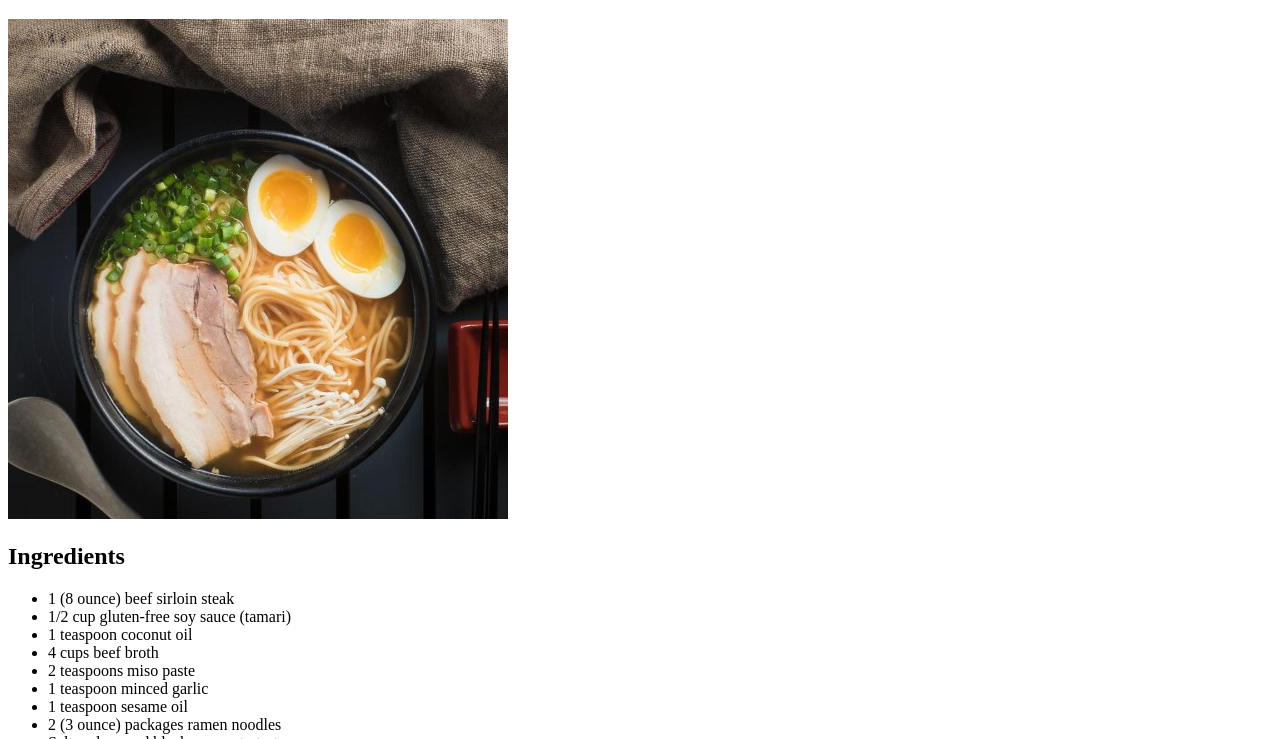
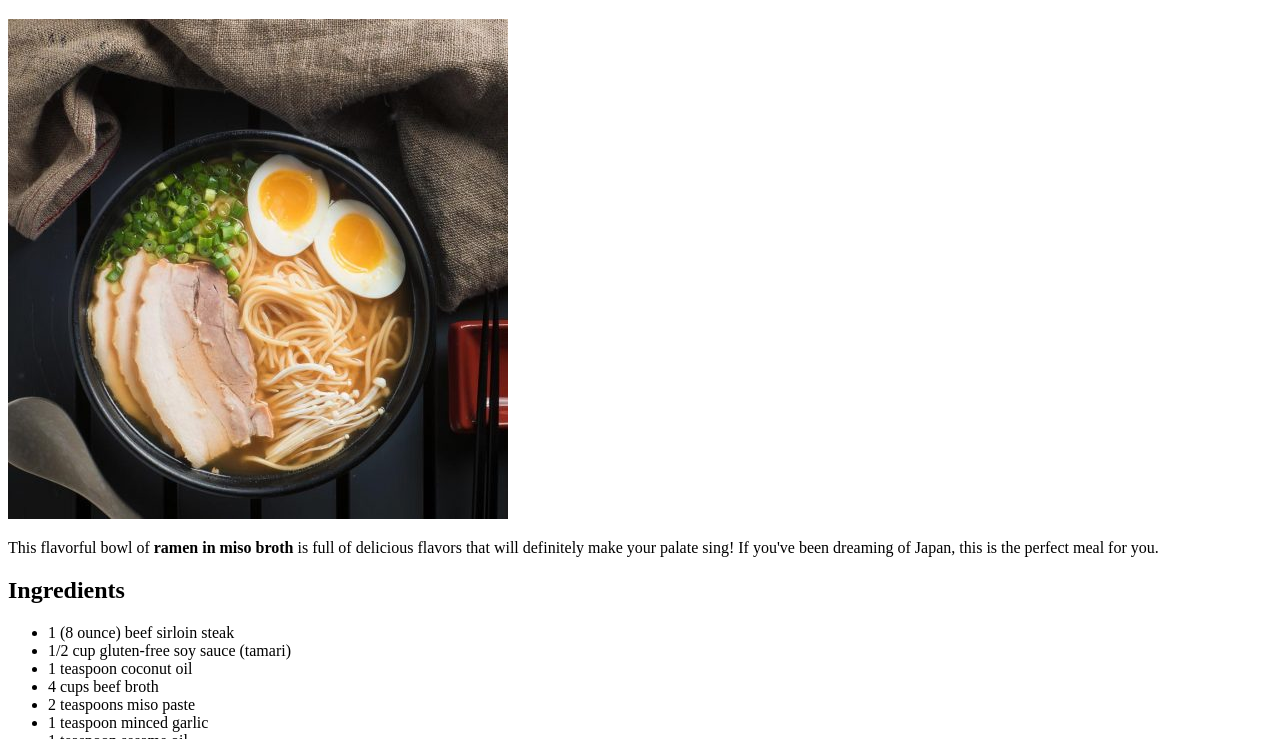
Before and after one commit to dezodena/odin-recipes, a plain HTML site: page pages/miso-ramen.html in a window 1280 px wide. Shown: the part 61-800 px from the top of the page. Drawn offline with Linux system fonts and the light colour scheme.

Commit message:
Add Brief Description to miso-ramen.html

```diff
--- a/pages/miso-ramen.html
+++ b/pages/miso-ramen.html
@@ -10,7 +10,7 @@
     <img src="../images/ramen.jpg" alt="Miso Ramen">
 
     <!-- Brief Description -->
-    <p></p>
+    <p>This flavorful bowl of <strong>ramen in miso broth</strong> is full of delicious flavors that will definitely make your palate sing! If you've been dreaming of Japan, this is the perfect meal for you.</p>
 
     <!-- Ingredients -->
     <h2>Ingredients</h2>
```
